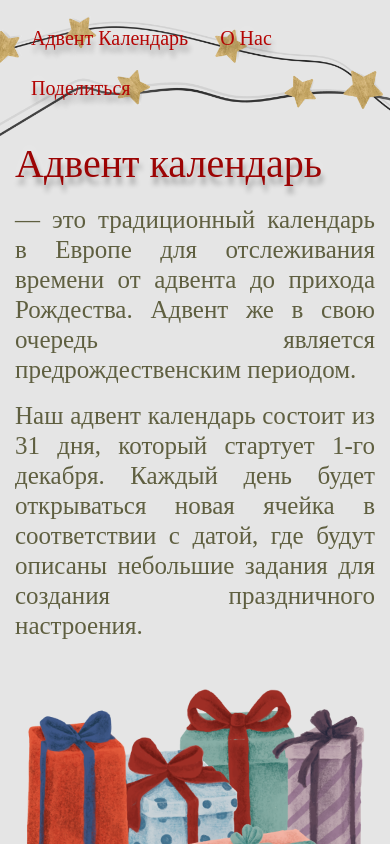
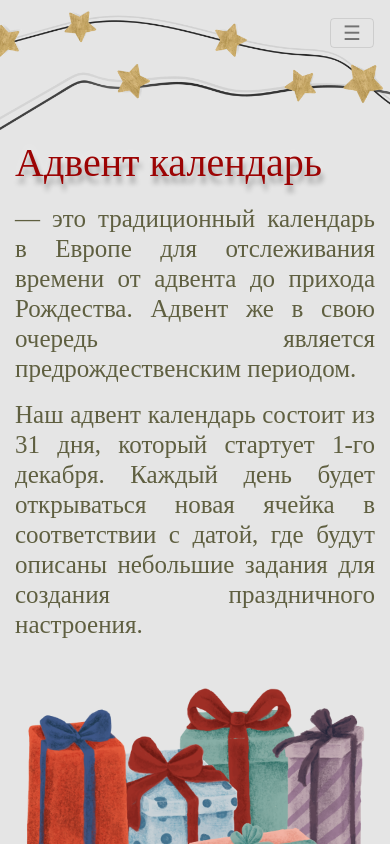
Before and after one commit to ye-russell/advent-calendar2021, an Angular app: page / in a window 390 px wide. Shown: the top 844 px of the page. Built offline with nearby package versions, Linux system fonts and the light colour scheme; a web font is replaced by a local one.

Commit message:
fix: version 1.1

```diff
--- a/src/app/app.component.css
+++ b/src/app/app.component.css
@@ -1,6 +1,6 @@
 .background-img {
 position: absolute;
-margin-top: -4%;
+margin-top: -3%;
 left: 0;
 right: 0;
 margin-left: auto;
--- a/src/app/calendar/calendar.component.css
+++ b/src/app/calendar/calendar.component.css
@@ -18,7 +18,8 @@
   margin-bottom: 20px;
 }
 .calendar-title p {
-  font-size: 30px
+  font-size: 30px;
+  text-align: center;
 }
 .calendar-list {
   display: grid;
@@ -47,23 +48,21 @@
   color: white;
   transition: 0.3s;
   box-shadow: rgba(0, 0, 0, 0.35) 0px 5px 15px;
-
-  ;
 }
-  .calendar-day p {
+.calendar-day p {
   font-size: 144px;
   line-height: 159px;
 }
 .ho-ho {
   grid-area: ho;
-  background: #5F5F40;
+  background: #5f5f40;
 }
 .ho-ho img {
   width: 100%;
 }
 .no-ho:hover {
   transform: scale(1.025);
- cursor: pointer;
+  cursor: pointer;
 }
 .disabled {
   filter: brightness(50%);
@@ -105,7 +104,7 @@
       "d26 d25"
       "d26 d27"
       "d29 d28"
-      "d30 d31"
+      "d30 d31";
   }
 }
 @media only screen and (max-width: 600px) {
--- a/src/app/calendar/calendar.component.ts
+++ b/src/app/calendar/calendar.component.ts
@@ -13,7 +13,7 @@ export class CalendarComponent implements OnInit {
   today = new Date().getDate();
   calendar = {
     title1: 'Адвент календарь 2021 года',
-    title2: 'Как преборазить свой обычный декабрь',
+    title2: 'Как преобразить свой обычный декабрь',
     content: 'Придуман и разработан для усиления праздничного настроения',
   }
   constructor(public dayListService: DayListService, private modalService: NgbModal) { }
--- a/src/app/header/header.component.css
+++ b/src/app/header/header.component.css
@@ -1,5 +1,14 @@
 .container {
   margin-top: 20px;
+}
+.wrapper {
+  display: flex;
+  justify-content: flex-end;
+}
+.invisible {
+  display: none;
+}
+.navbar {
   display: flex;
   justify-content: flex-end;
 }
@@ -7,11 +16,11 @@
   height: 100px;
 }
 .nav-link {
-  color: #b40504;
+  color: #b40504 !important;
   font-size: 28px;
   line-height: 25px;
   text-shadow: 2px 7px 5px rgba(0, 0, 0, 0.3),
-  0px -4px 10px rgba(255, 255, 255, 0.3);
+    0px -4px 10px rgba(255, 255, 255, 0.3);
   transition: 0.2s;
 }
 .nav-link:hover {
@@ -22,15 +31,51 @@
 @media only screen and (max-width: 800px) {
   .nav-link {
     color: #b40504;
-    font-size: 20px;
-    line-height: 20px;
+    font-size: 25px;
+    line-height: 25px;
   }
 }
-
-@media only screen and (max-width: 450px) {
+@media only screen and (max-width: 575px) {
+  .invisible {
+    display: block;
+    visibility: hidden;
+  }
+  .container {
+    margin-top: 10px;
+  }
   .nav-link {
     color: #b40504;
-    font-size: 20px;
-    line-height: 20px;
+    font-size: 22px;
+    line-height: 18px;
+  }
+  .wrapper {
+    position: absolute;
+    display: flex;
+    justify-content: flex-end;
+    left: 0;
+    right: 0;
+    margin-left: auto;
+    margin-right: auto;
+  }
+  .navbar {
+    position: absolute;
+    display: flex;
+    justify-content: flex-end;
+
+  }
+  .navbar-nav {
+    text-align: end;
   }
 }
+@media only screen and (max-width: 450px) {
+  .navbar-nav {
+flex-direction: row;
+justify-content: center;
+gap: 15px;
+ }
+  .nav-link {
+    color: #b40504;
+    font-size: 18px;
+    line-height: 15px;
+  }
+}
--- a/src/app/header/header.component.html
+++ b/src/app/header/header.component.html
@@ -1,10 +1,28 @@
+
 <div class="container">
-  <ul class="nav">
+  <div class="wrapper">
+    <nav class="navbar navbar-expand-sm navbar-light mb-3">
+      <!-- Step 3: Toggle the value of the property when the toggler button is clicked. -->
+      <button class="navbar-toggler" type="button" (click)="isMenuCollapsed = !isMenuCollapsed">
+        &#9776;
+      </button>
+
+      <!-- Step 2: Add the ngbCollapse directive to the element below. -->
+      <div [ngbCollapse]="isMenuCollapsed" class="collapse navbar-collapse">
+        <ul class="navbar-nav">
           <li class="nav-item" *ngFor="let item of content">
-      <a class="nav-link" [href]='item.link'>{{ item.name }}</a>
+            <!-- Step 4: Close the menu when a link is clicked. -->
+            <a class="nav-link" [href]='item.link' (click)="isMenuCollapsed = true">{{ item.name }}</a>
           </li>
           <li class="nav-item">
             <a class="nav-link" (click)="share()">Поделиться</a>
           </li>
         </ul>
       </div>
+    </nav>
+
+  </div>
+  <p class="invisible">123</p>
+
+
+</div>
--- a/src/app/header/header.component.ts
+++ b/src/app/header/header.component.ts
@@ -6,6 +6,7 @@ import { Component, OnInit } from '@angular/core';
   styleUrls: ['./header.component.css']
 })
 export class HeaderComponent implements OnInit {
+  public isMenuCollapsed = true;
 
   content = [
     {
--- a/src/app/main/main.component.css
+++ b/src/app/main/main.component.css
@@ -1,5 +1,5 @@
 .container {
-  margin-top: 15%;
+  margin-top: 20%;
   display: flex;
   flex-direction: row;
   gap: 30px;
@@ -18,7 +18,7 @@
 
 @media only screen and (max-width: 1000px) {
   .container {
-    margin-top: 10px;
+    margin-top: 20%;
     display: flex;
     flex-direction: column;
     justify-content: center;
```
Lines whose indentation alone changed are shown as unchanged.
